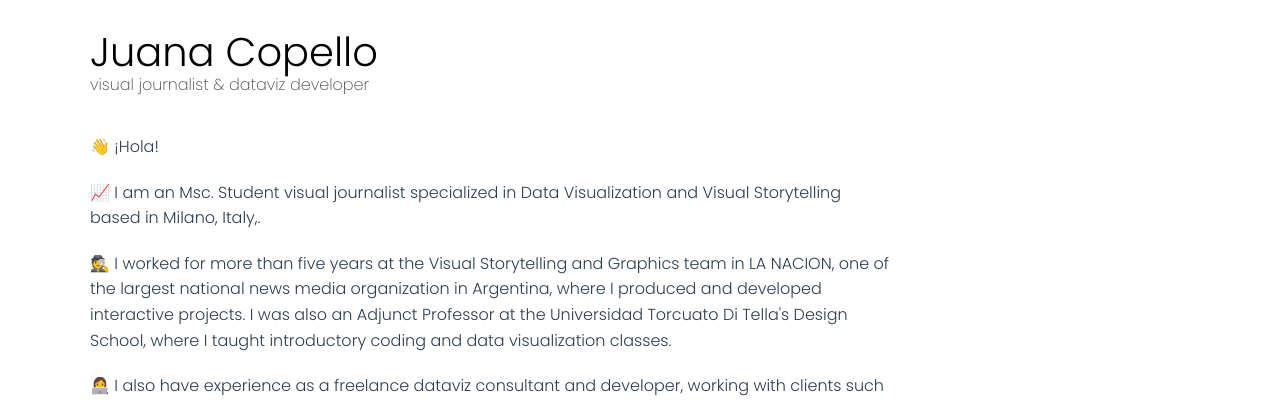
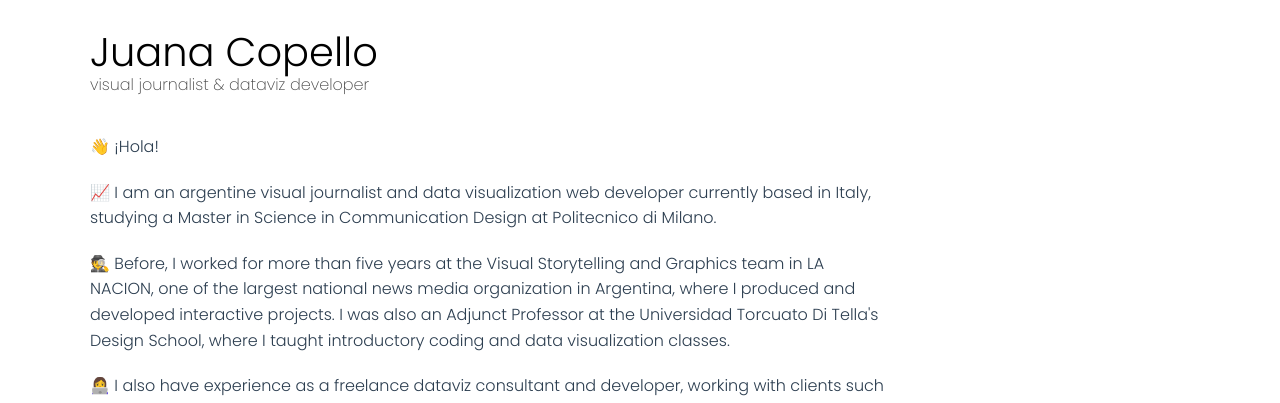
Before and after one commit to juanacopello/jotacopello-dot-com, a Vue app: page / in a window 1280 px wide. Shown: the top 403 px of the page. Built offline with nearby package versions, Linux system fonts and the light colour scheme; a web font is replaced by a local one.

Commit message:
change intro

```diff
--- a/src/components/AboutMe.vue
+++ b/src/components/AboutMe.vue
@@ -3,11 +3,9 @@
     <section id="myBio">
       <p>&#128075; ¡Hola!</p>
       <p>
-        &#128200; I am an Msc. Student visual journalist specialized in Data Visualization and Visual
-        Storytelling based in Milano, Italy,.
-      </p>
+        &#128200; I am an argentine visual journalist and data visualization web developer currently based in Italy, studying a Master in Science in Communication Design at Politecnico di Milano.</p>
       <p>
-        &#128373; I worked for more than five years at the Visual Storytelling and Graphics team in LA NACION, one of the largest national news
+        &#128373; Before, I worked for more than five years at the Visual Storytelling and Graphics team in LA NACION, one of the largest national news
         media organization in Argentina, where I produced and developed interactive projects. I was also an Adjunct Professor at the Universidad Torcuato
         Di Tella's Design School, where I taught introductory coding and data
         visualization classes.
```
